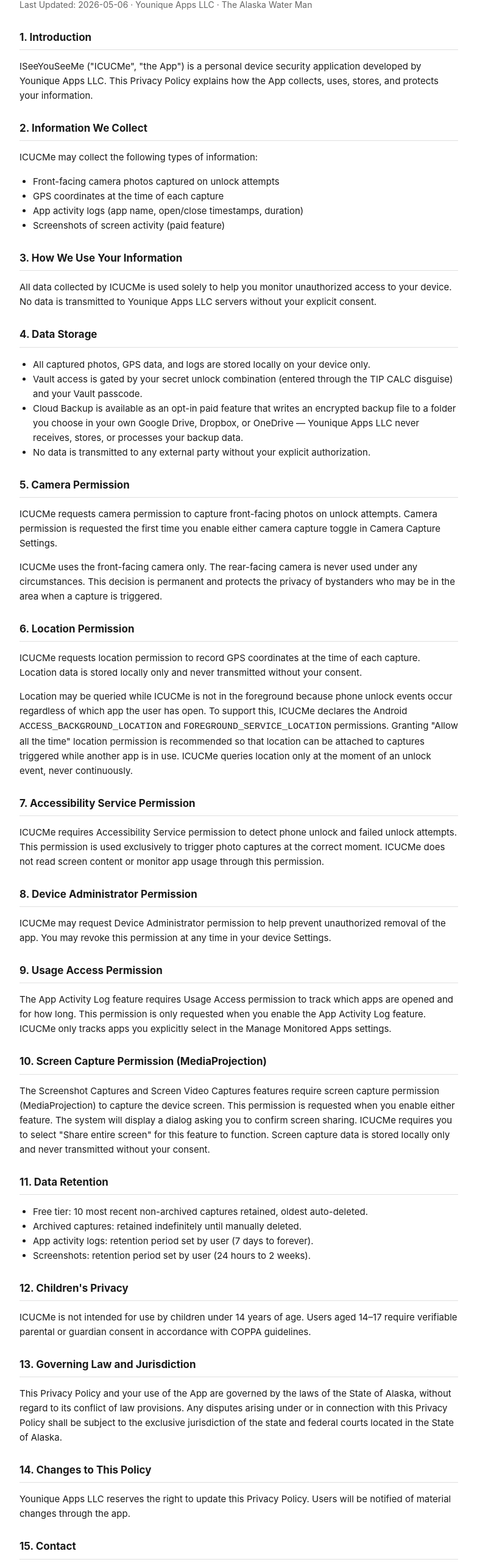
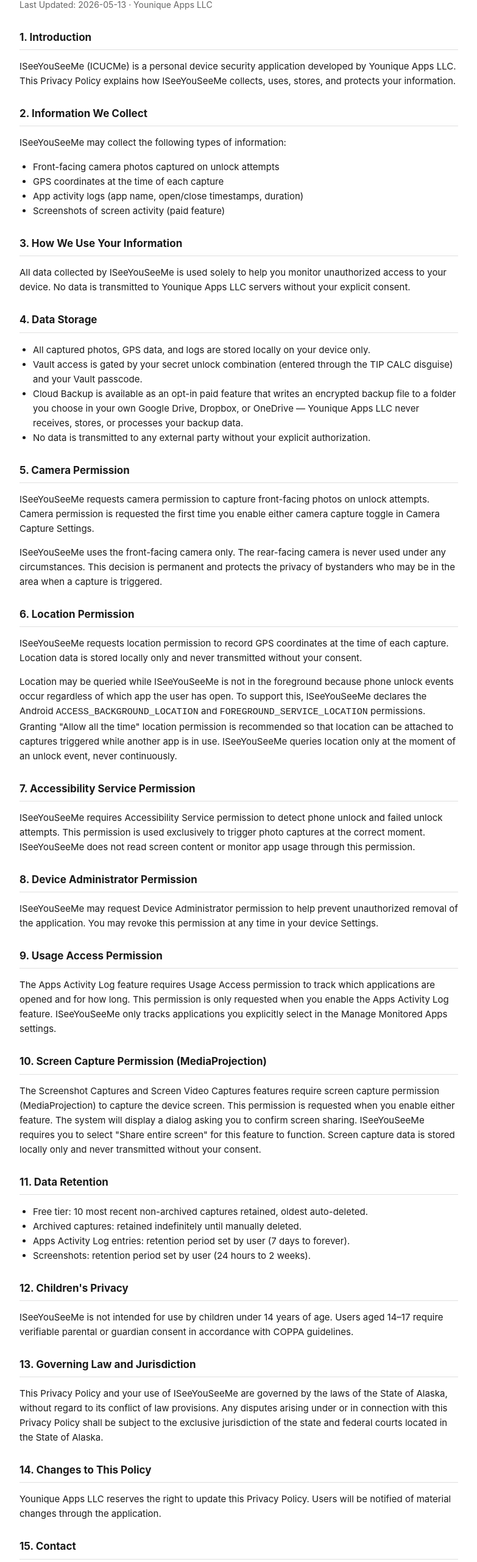
Before and after one commit to rgustafson89/younique-apps-legal, a plain HTML site: page privacy-policy.html in a window 1280 px wide. Shown: the part 112-2673 px from the top of the page at 61% size, without its empty margins (248-1031 px from the left). Drawn offline with Linux system fonts and the light colour scheme.

Commit message:
Add files via upload

```diff
--- a/privacy-policy.html
+++ b/privacy-policy.html
@@ -3,7 +3,7 @@
 <head>
 <meta charset="UTF-8">
 <meta name="viewport" content="width=device-width, initial-scale=1.0">
-<title>ICUCMe Privacy Policy</title>
+<title>ISeeYouSeeMe Privacy Policy</title>
 <style>
   body { font-family: -apple-system, BlinkMacSystemFont, "Segoe UI", Roboto, sans-serif; background: #fff; color: #1a1a1a; max-width: 720px; margin: 0 auto; padding: 24px 20px; line-height: 1.6; }
   a { color: #1E64C8; }
@@ -18,14 +18,14 @@
 </head>
 <body>
 <div class="nav"><a href="index.html">&larr; Back to Legal Documents</a></div>
-<h1>ICUCMe Privacy Policy</h1>
-<div class="sub">Last Updated: 2026-05-06 &middot; Younique Apps LLC &middot; The Alaska Water Man</div>
+<h1>ISeeYouSeeMe Privacy Policy</h1>
+<div class="sub">Last Updated: 2026-05-13 &middot; Younique Apps LLC</div>
 
 <h2>1. Introduction</h2>
-<p>ISeeYouSeeMe ("ICUCMe", "the App") is a personal device security application developed by Younique Apps LLC. This Privacy Policy explains how the App collects, uses, stores, and protects your information.</p>
+<p>ISeeYouSeeMe (ICUCMe) is a personal device security application developed by Younique Apps LLC. This Privacy Policy explains how ISeeYouSeeMe collects, uses, stores, and protects your information.</p>
 
 <h2>2. Information We Collect</h2>
-<p>ICUCMe may collect the following types of information:</p>
+<p>ISeeYouSeeMe may collect the following types of information:</p>
 <ul>
   <li>Front-facing camera photos captured on unlock attempts</li>
   <li>GPS coordinates at the time of each capture</li>
@@ -34,7 +34,7 @@
 </ul>
 
 <h2>3. How We Use Your Information</h2>
-<p>All data collected by ICUCMe is used solely to help you monitor unauthorized access to your device. No data is transmitted to Younique Apps LLC servers without your explicit consent.</p>
+<p>All data collected by ISeeYouSeeMe is used solely to help you monitor unauthorized access to your device. No data is transmitted to Younique Apps LLC servers without your explicit consent.</p>
 
 <h2>4. Data Storage</h2>
 <ul>
@@ -45,45 +45,45 @@
 </ul>
 
 <h2>5. Camera Permission</h2>
-<p>ICUCMe requests camera permission to capture front-facing photos on unlock attempts. Camera permission is requested the first time you enable either camera capture toggle in Camera Capture Settings.</p>
-<p>ICUCMe uses the front-facing camera only. The rear-facing camera is never used under any circumstances. This decision is permanent and protects the privacy of bystanders who may be in the area when a capture is triggered.</p>
+<p>ISeeYouSeeMe requests camera permission to capture front-facing photos on unlock attempts. Camera permission is requested the first time you enable either camera capture toggle in Camera Capture Settings.</p>
+<p>ISeeYouSeeMe uses the front-facing camera only. The rear-facing camera is never used under any circumstances. This decision is permanent and protects the privacy of bystanders who may be in the area when a capture is triggered.</p>
 
 <h2>6. Location Permission</h2>
-<p>ICUCMe requests location permission to record GPS coordinates at the time of each capture. Location data is stored locally only and never transmitted without your consent.</p>
-<p>Location may be queried while ICUCMe is not in the foreground because phone unlock events occur regardless of which app the user has open. To support this, ICUCMe declares the Android <code>ACCESS_BACKGROUND_LOCATION</code> and <code>FOREGROUND_SERVICE_LOCATION</code> permissions. Granting "Allow all the time" location permission is recommended so that location can be attached to captures triggered while another app is in use. ICUCMe queries location only at the moment of an unlock event, never continuously.</p>
+<p>ISeeYouSeeMe requests location permission to record GPS coordinates at the time of each capture. Location data is stored locally only and never transmitted without your consent.</p>
+<p>Location may be queried while ISeeYouSeeMe is not in the foreground because phone unlock events occur regardless of which app the user has open. To support this, ISeeYouSeeMe declares the Android <code>ACCESS_BACKGROUND_LOCATION</code> and <code>FOREGROUND_SERVICE_LOCATION</code> permissions. Granting "Allow all the time" location permission is recommended so that location can be attached to captures triggered while another app is in use. ISeeYouSeeMe queries location only at the moment of an unlock event, never continuously.</p>
 
 <h2>7. Accessibility Service Permission</h2>
-<p>ICUCMe requires Accessibility Service permission to detect phone unlock and failed unlock attempts. This permission is used exclusively to trigger photo captures at the correct moment. ICUCMe does not read screen content or monitor app usage through this permission.</p>
+<p>ISeeYouSeeMe requires Accessibility Service permission to detect phone unlock and failed unlock attempts. This permission is used exclusively to trigger photo captures at the correct moment. ISeeYouSeeMe does not read screen content or monitor app usage through this permission.</p>
 
 <h2>8. Device Administrator Permission</h2>
-<p>ICUCMe may request Device Administrator permission to help prevent unauthorized removal of the app. You may revoke this permission at any time in your device Settings.</p>
+<p>ISeeYouSeeMe may request Device Administrator permission to help prevent unauthorized removal of the application. You may revoke this permission at any time in your device Settings.</p>
 
 <h2>9. Usage Access Permission</h2>
-<p>The App Activity Log feature requires Usage Access permission to track which apps are opened and for how long. This permission is only requested when you enable the App Activity Log feature. ICUCMe only tracks apps you explicitly select in the Manage Monitored Apps settings.</p>
+<p>The Apps Activity Log feature requires Usage Access permission to track which applications are opened and for how long. This permission is only requested when you enable the Apps Activity Log feature. ISeeYouSeeMe only tracks applications you explicitly select in the Manage Monitored Apps settings.</p>
 
 <h2>10. Screen Capture Permission (MediaProjection)</h2>
-<p>The Screenshot Captures and Screen Video Captures features require screen capture permission (MediaProjection) to capture the device screen. This permission is requested when you enable either feature. The system will display a dialog asking you to confirm screen sharing. ICUCMe requires you to select "Share entire screen" for this feature to function. Screen capture data is stored locally only and never transmitted without your consent.</p>
+<p>The Screenshot Captures and Screen Video Captures features require screen capture permission (MediaProjection) to capture the device screen. This permission is requested when you enable either feature. The system will display a dialog asking you to confirm screen sharing. ISeeYouSeeMe requires you to select "Share entire screen" for this feature to function. Screen capture data is stored locally only and never transmitted without your consent.</p>
 
 <h2>11. Data Retention</h2>
 <ul>
   <li>Free tier: 10 most recent non-archived captures retained, oldest auto-deleted.</li>
   <li>Archived captures: retained indefinitely until manually deleted.</li>
-  <li>App activity logs: retention period set by user (7 days to forever).</li>
+  <li>Apps Activity Log entries: retention period set by user (7 days to forever).</li>
   <li>Screenshots: retention period set by user (24 hours to 2 weeks).</li>
 </ul>
 
 <h2>12. Children's Privacy</h2>
-<p>ICUCMe is not intended for use by children under 14 years of age. Users aged 14&ndash;17 require verifiable parental or guardian consent in accordance with COPPA guidelines.</p>
+<p>ISeeYouSeeMe is not intended for use by children under 14 years of age. Users aged 14&ndash;17 require verifiable parental or guardian consent in accordance with COPPA guidelines.</p>
 
 <h2>13. Governing Law and Jurisdiction</h2>
-<p>This Privacy Policy and your use of the App are governed by the laws of the State of Alaska, without regard to its conflict of law provisions. Any disputes arising under or in connection with this Privacy Policy shall be subject to the exclusive jurisdiction of the state and federal courts located in the State of Alaska.</p>
+<p>This Privacy Policy and your use of ISeeYouSeeMe are governed by the laws of the State of Alaska, without regard to its conflict of law provisions. Any disputes arising under or in connection with this Privacy Policy shall be subject to the exclusive jurisdiction of the state and federal courts located in the State of Alaska.</p>
 
 <h2>14. Changes to This Policy</h2>
-<p>Younique Apps LLC reserves the right to update this Privacy Policy. Users will be notified of material changes through the app.</p>
+<p>Younique Apps LLC reserves the right to update this Privacy Policy. Users will be notified of material changes through the application.</p>
 
 <h2>15. Contact</h2>
 <p>For privacy questions or concerns, contact: <a href="mailto:ICUCMeCS@gmail.com">ICUCMeCS@gmail.com</a><br>
-Younique Apps LLC &middot; The Alaska Water Man</p>
+Younique Apps LLC</p>
 
 <footer>&copy; 2026 Younique Apps LLC. All rights reserved.</footer>
 </body>
```
Also changed, not shown: terms-and-conditions.html (+12 -12 lines).
